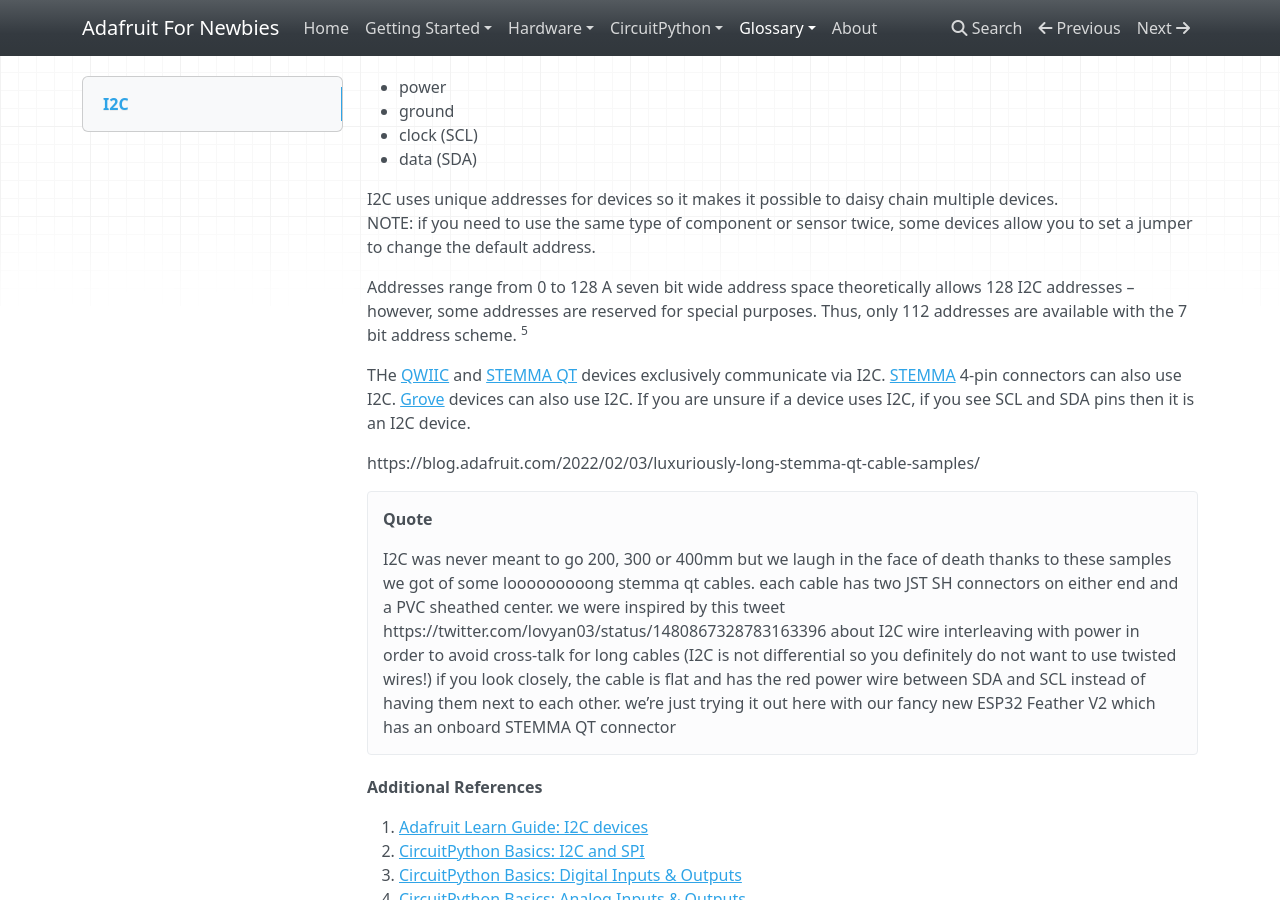
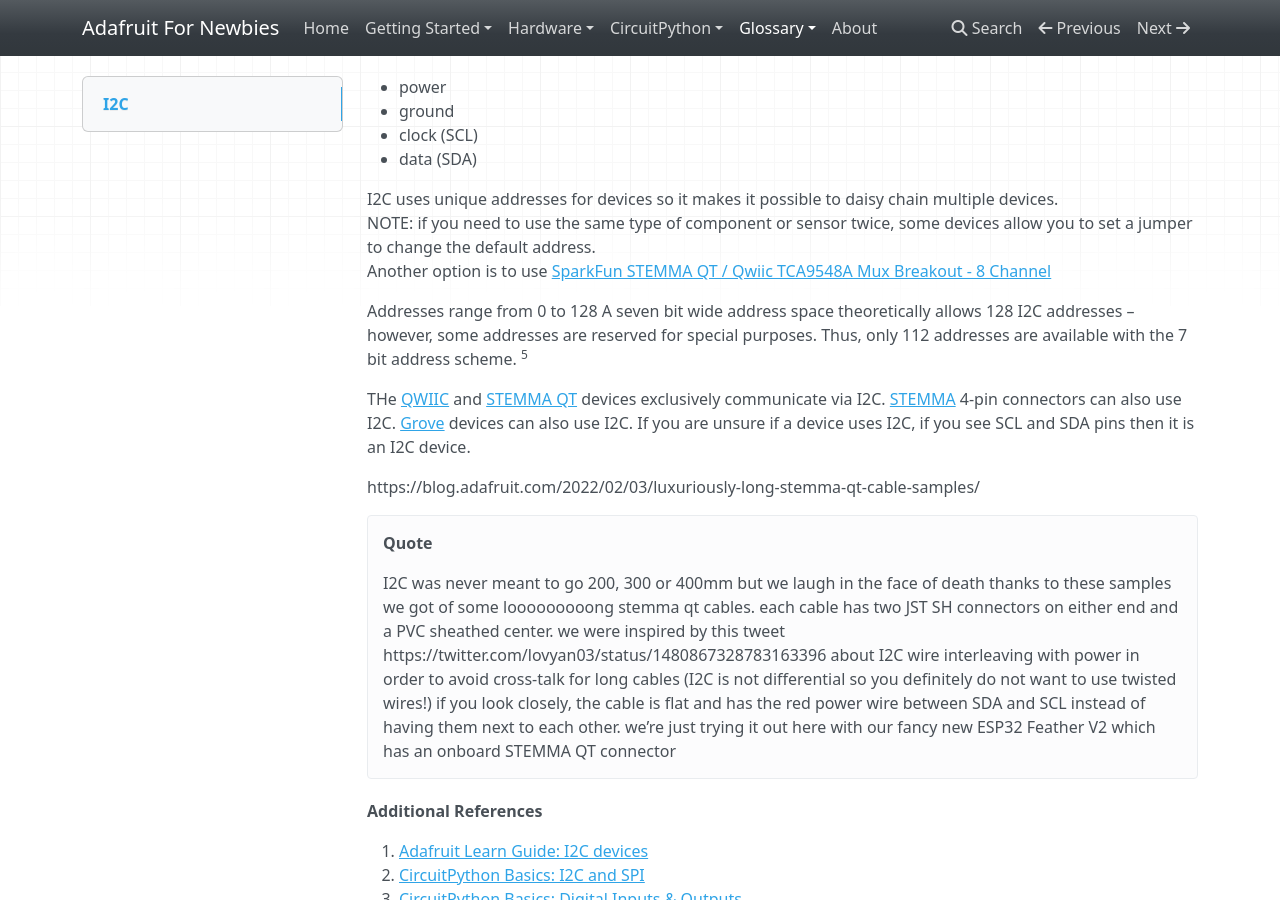
Before and after one commit to jliu70/adafruit.usedgoodies.com, an MkDocs documentation site: the page built from docs/glossary/i2c.md, in a window 1280 px wide and 900 px high, scrolled down 309 px. Built offline with MkDocs 1.6.1, drawn with Linux system fonts in a browser that asks for light colours; nearby versions of some CDN libraries.

Commit message:
updates 2022-02-13

```diff
--- a/docs/glossary/i2c.md
+++ b/docs/glossary/i2c.md
@@ -21,6 +21,8 @@
 
 I2C uses unique addresses for devices so it makes it possible to daisy chain multiple devices.
 NOTE: if you need to use the same type of component or sensor twice, some devices allow you to set a jumper to change the default address.
+Another option is to use [SparkFun STEMMA QT / Qwiic TCA9548A Mux Breakout - 8 Channel](https://www.adafruit.com/product/4704)
+
 
 Addresses range from 0 to 128
 A seven bit wide address space theoretically allows 128 I2C addresses – however, some addresses are reserved for special purposes. Thus, only 112 addresses are available with the 7 bit address scheme. <sup>5</sup>
```
